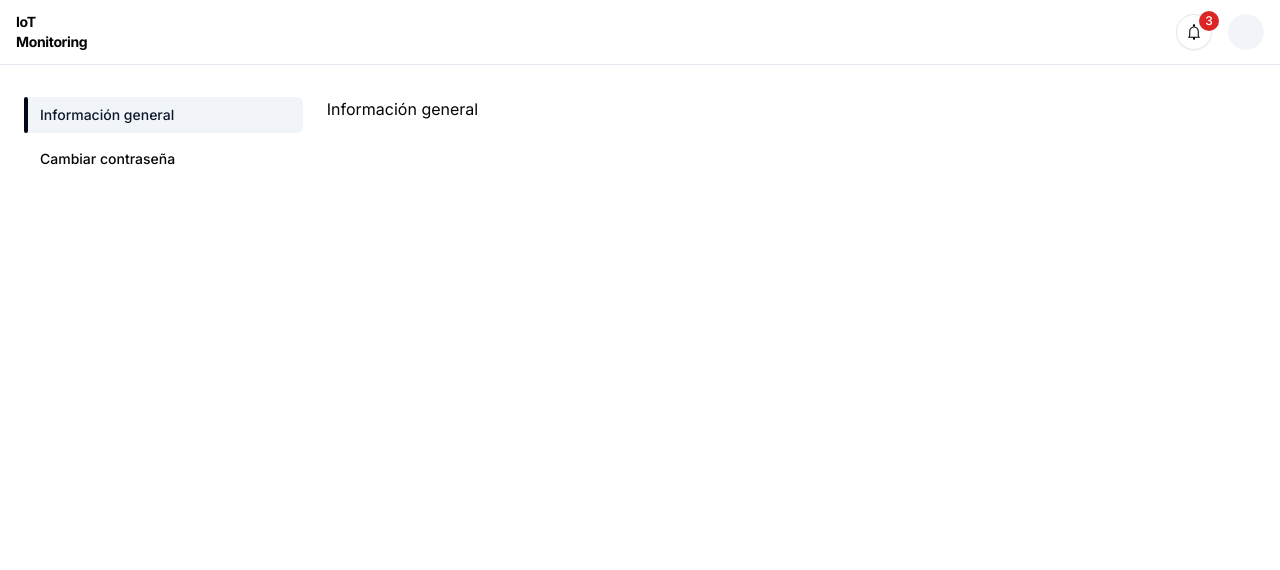
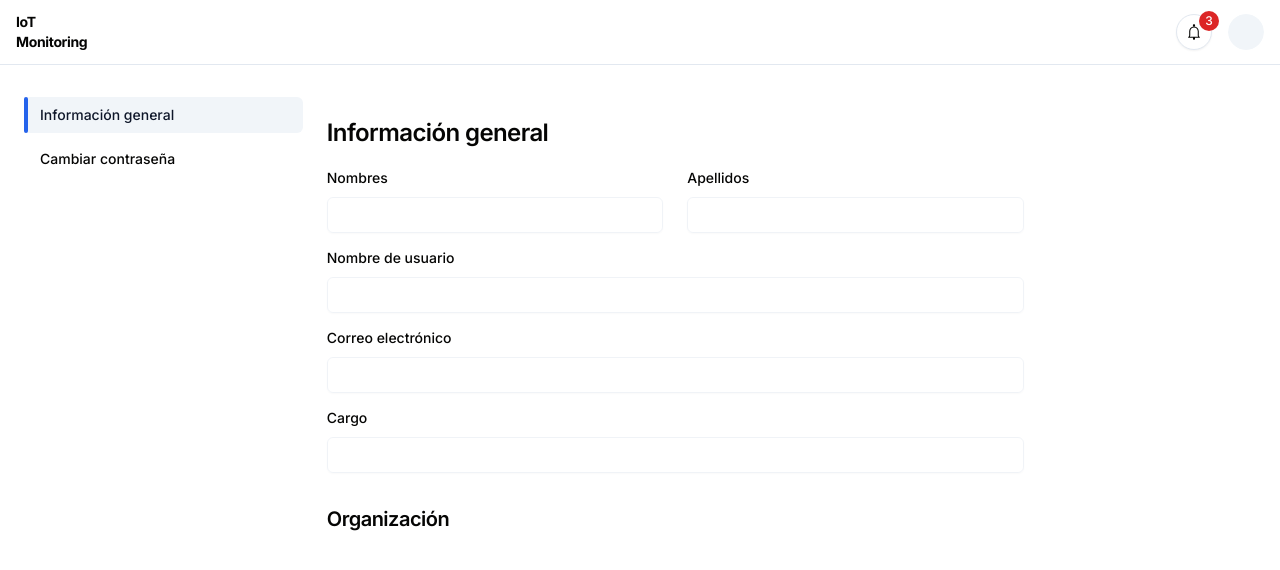
Before and after one commit to PRY20241050/iot-fend, a Next.js app: page /perfil in a window 1280 px wide. Shown: the top 570 px of the page. Built offline with nearby package versions, Linux system fonts and the light colour scheme; no server answers.

Commit message:
feat: added profile form

```diff
--- a/src/app/(brickyard)/perfil/layout.tsx
+++ b/src/app/(brickyard)/perfil/layout.tsx
@@ -3,7 +3,7 @@ import { ProfileMenu } from "@/components/profile";
 
 export default function Layout({ children }: { children: React.ReactNode }) {
   return (
-    <LayoutPrimary className="phone-xl:flex phone-xl:gap-6">
+    <LayoutPrimary className="phone-xl:flex phone-xl:gap-6 space-y-5">
       <ProfileMenu />
       <div className="w-full">{children}</div>
     </LayoutPrimary>
--- a/src/components/profile/Profile.tsx
+++ b/src/components/profile/Profile.tsx
@@ -1,5 +1,11 @@
+import { TypographyH3 } from "../ui/typography";
+import ProfileForm from "./ProfileForm";
+
 export default function Profile() {
   return (
-    <>Información general</>
+    <>
+      <TypographyH3>Información general</TypographyH3>
+      <ProfileForm />
+    </>
   );
 }
--- /dev/null
+++ b/src/components/profile/ProfileForm.tsx
@@ -0,0 +1,76 @@
+"use client";
+
+import { useAuthStore } from "@/store/useAuthStore";
+import { Form, FormInput } from "../ui/form";
+import useProfileForm from "./useProfileForm";
+import { TypographyH4 } from "../ui/typography";
+
+export default function ProfileForm() {
+  const { user, isBrickyard } = useAuthStore((state) => ({
+    user: state.user,
+    isBrickyard: state.isBrickyard,
+  }));
+  const { form } = useProfileForm({
+    user,
+    isBrickyard,
+  });
+
+  return (
+    <Form {...form}>
+      <form className="space-y-3 pt-4 phone-xl:max-w-[75%]">
+        <div className="flex gap-6">
+          <FormInput
+            form={form}
+            name="first_name"
+            label="Nombres"
+            disabled
+            className="w-full"
+          />
+          <FormInput
+            form={form}
+            name="last_name"
+            label="Apellidos"
+            disabled
+            className="w-full"
+          />
+        </div>
+        <FormInput
+          form={form}
+          name="username"
+          label="Nombre de usuario"
+          disabled
+        />
+        <FormInput
+          form={form}
+          name="email"
+          label="Correo electrónico"
+          disabled
+        />
+        <FormInput form={form} name="role" label="Cargo" disabled />
+        <TypographyH4 className="pt-3 tablet-xl:pt-5">Organización</TypographyH4>
+        {isBrickyard && (
+          <>
+            <FormInput
+              form={form}
+              name="brickyard_name"
+              label="Ladrillera"
+              disabled
+            />
+            <FormInput
+              form={form}
+              name="brickyard_address"
+              label="Dirección"
+              disabled
+            />
+            <FormInput
+              form={form}
+              name="brickyard_contact"
+              label="Contacto"
+              disabled
+            />
+          </>
+        )}
+      </form>
+    </Form>
+  );
+}
--- a/src/components/profile/ProfileMenu.tsx
+++ b/src/components/profile/ProfileMenu.tsx
@@ -16,7 +16,7 @@ export default function ProfileMenu() {
           href={item.href}
           key={item.id}
           className={cn("relative", {
-            "before:absolute before:h-full before:w-1 before:bg-foreground before:rounded-md":
+            "before:absolute before:h-full before:w-1 before:bg-primary before:rounded-md":
               pathname === item.href,
           })}
         >
--- a/src/components/profile/change-password/ChangePasswordForm.tsx
+++ b/src/components/profile/change-password/ChangePasswordForm.tsx
@@ -10,7 +10,7 @@ export default function ChangePasswordForm() {
     <Form {...form}>
       <form
         onSubmit={form.handleSubmit(onSubmit)}
-        className="space-y-3 pt-4 max-w-[75%]"
+        className="space-y-3 pt-4 phone-xl:max-w-[75%]"
       >
         <FormInput
           form={form}
--- /dev/null
+++ b/src/components/profile/useProfileForm.ts
@@ -0,0 +1,72 @@
+import { OPTIONAL_STRING } from "@/lib/utils/validators";
+import { User } from "@/types/auth";
+import { zodResolver } from "@hookform/resolvers/zod";
+import { useEffect } from "react";
+import { useForm } from "react-hook-form";
+import { z } from "zod";
+
+export interface ProfileForm {
+  first_name: string;
+  last_name: string;
+  username: string;
+  email: string;
+  role: string;
+  brickyard_name: string;
+  brickyard_address: string;
+  brickyard_contact: string;
+}
+
+const formSchema = z.object({
+  first_name: OPTIONAL_STRING,
+  last_name: OPTIONAL_STRING,
+  username: OPTIONAL_STRING,
+  email: OPTIONAL_STRING,
+  role: OPTIONAL_STRING,
+  brickyard_name: OPTIONAL_STRING,
+  brickyard_address: OPTIONAL_STRING,
+});
+
+interface UseProfileFormProps {
+  user?: User | null;
+  isBrickyard: boolean;
+}
+
+export default function useProfileForm({
+  user,
+  isBrickyard,
+}: UseProfileFormProps) {
+  const form = useForm<ProfileForm>({
+    resolver: zodResolver(formSchema),
+    defaultValues: {
+      first_name: "",
+      last_name: "",
+      username: "",
+      email: "",
+      role: "",
+      brickyard_name: "",
+      brickyard_address: "",
+      brickyard_contact: "",
+    },
+  });
+
+  useEffect(() => {
+    if (!user) return;
+
+    form.reset({
+      first_name: user.first_name,
+      last_name: user.last_name,
+      username: user.username,
+      email: user.email,
+      role: user.role,
+      ...(isBrickyard && {
+        brickyard_name: user.brickyard?.name,
+        brickyard_address: user.brickyard?.address,
+        brickyard_contact: user.brickyard?.contact,
+      }),
+    });
+  }, [user, isBrickyard, form]);
+
+  return {
+    form,
+  };
+}
--- a/src/components/ui/form/form-input.tsx
+++ b/src/components/ui/form/form-input.tsx
@@ -17,6 +17,7 @@ interface Props {
   placeholder?: string;
   description?: string;
   disabled?: boolean;
+  className?: string;
 }
 
 export function FormInput({
@@ -27,13 +28,14 @@ export function FormInput({
   description,
   type = "text",
   disabled = false,
+  className
 }: Props) {
   return (
     <FormField
       control={form.control}
       name={name}
       render={({ field }) => (
-        <FormItem>
+        <FormItem className={className}>
           {label && <FormLabel>{label}</FormLabel>}
           <FormControl>
             <Input
--- /dev/null
+++ b/src/lib/utils/validators.ts
@@ -0,0 +1,3 @@
+import { z } from "zod";
+
+export const OPTIONAL_STRING = z.string().optional();
```
Also changed, not shown: 1 other file (tests, documents, lock files or other folders).
